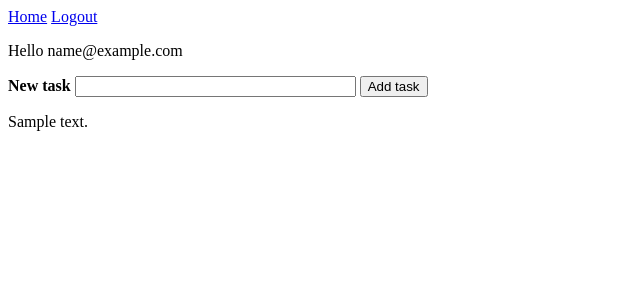
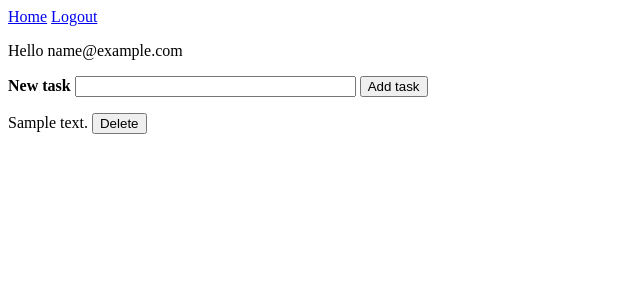
Before and after one commit to kulk/flask-todo, a Flask app: page / in a window 1280 px wide. Shown: the top 300 px of the page, without its empty margins (0-640 px from the left). Run offline with Flask 2, Linux system fonts and the light colour scheme; a user stored in the database is signed in; tables that the repository leaves empty hold one stand-in row (values such as "Sample post").

Commit message:
added delete task function

```diff
--- a/app/routes.py
+++ b/app/routes.py
@@ -18,6 +18,15 @@ def index():
 		db.session.commit()
 		return redirect(url_for('index'))
 	return render_template('index.html', form=form, tasks=tasks)
+
+
+@app.route('/delete', methods=['GET', 'POST'])
+def delete():
+	task_id = request.form.get('task_id') # Gets the id of Task from the form
+	delete_task = Task.query.filter_by(id=task_id).first() # query to find the task based on the id
+	db.session.delete(delete_task)
+	db.session.commit()
+	return redirect(url_for('index'))
 
 @app.route('/login', methods=['GET', 'POST']) # Create login route
 def login():
--- a/app/templates/index.html
+++ b/app/templates/index.html
@@ -12,7 +12,11 @@
 	</form>
 
 	{% for task in tasks %}
-		<p>{{ task.body }}</p>
-
+		<p style="display: inline;">{{ task.body }}
+		<form style="display: inline;" method="post" action="./delete">
+  			<input type="hidden" value="{{ task.id }}" name="task_id">
+  			<input type="submit" value="Delete">
+		</form>
+		</p>
 	{% endfor %}
 {% endblock %}
```
